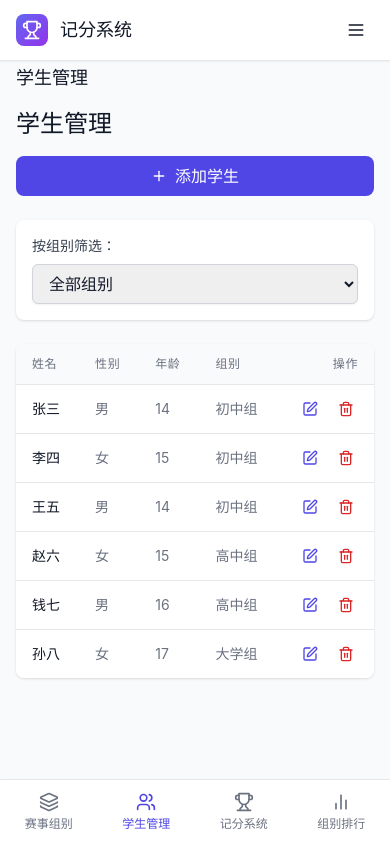
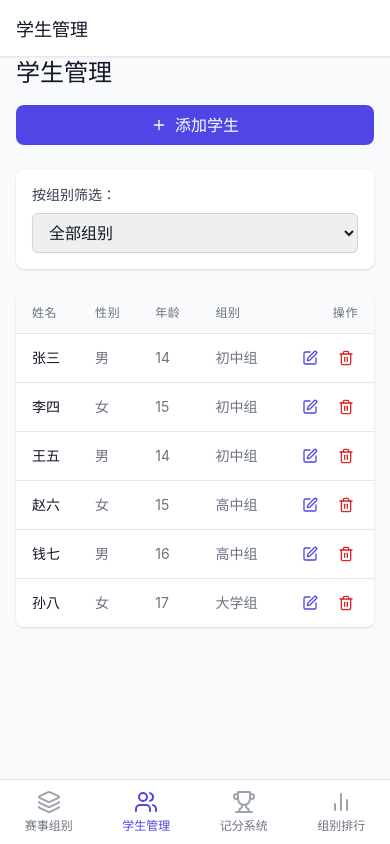
Before and after one commit to yunque-dada/scoring-system, a React (Vite) app: page /scoring-system/students in a window 390 px wide. Built offline with nearby package versions, Linux system fonts and the light colour scheme.

Commit message:
fix: 修复移动端导航栏卡住问题，添加防抖，简化界面

```diff
--- a/src/components/Layout.tsx
+++ b/src/components/Layout.tsx
@@ -1,10 +1,10 @@
-import React, { useState } from 'react';
+import React, { useState, useCallback } from 'react';
 import { Link, useLocation } from 'react-router-dom';
-import { Users, Trophy, BarChart2, Layers, Menu, X } from 'lucide-react';
+import { Users, Trophy, BarChart2, Layers } from 'lucide-react';
 
 const Layout: React.FC<{ children: React.ReactNode }> = ({ children }) => {
   const location = useLocation();
-  const [isMobileMenuOpen, setIsMobileMenuOpen] = useState(false);
+  const [isNavigating, setIsNavigating] = useState(false);
 
   const navItems = [
     { path: '/groups', icon: Layers, label: '赛事组别' },
@@ -13,29 +13,21 @@ const Layout: React.FC<{ children: React.ReactNode }> = ({ children }) => {
     { path: '/ranking', icon: BarChart2, label: '组别排行' },
   ];
 
+  const handleNavClick = useCallback((e: React.MouseEvent, path: string) => {
+    if (isNavigating || location.pathname === path) {
+      e.preventDefault();
+      return;
+    }
+    setIsNavigating(true);
+    setTimeout(() => {
+      setIsNavigating(false);
+    }, 300);
+  }, [isNavigating, location.pathname]);
+
   return (
-    <div className="flex h-screen">
-      {/* 移动端顶部栏 */}
-      <div className="lg:hidden fixed top-0 left-0 right-0 z-50 bg-white shadow-sm border-b border-gray-200">
-        <div className="flex items-center justify-between px-4 py-3">
-          <div className="flex items-center space-x-3">
-            <div className="w-8 h-8 rounded-lg bg-gradient-to-br from-indigo-500 to-purple-600 flex items-center justify-center">
-              <Trophy className="w-5 h-5 text-white" />
-            </div>
-            <span className="text-lg font-bold text-gray-900">记分系统</span>
-          </div>
-          <button
-            onClick={() => setIsMobileMenuOpen(!isMobileMenuOpen)}
-            className="p-2 rounded-lg hover:bg-gray-100 transition-colors"
-          >
-            {isMobileMenuOpen ? <X className="w-5 h-5" /> : <Menu className="w-5 h-5" />}
-          </button>
-        </div>
-      </div>
-
+    <div className="flex h-screen bg-gray-50">
       {/* 桌面端侧边栏 */}
       <div className="hidden lg:flex fixed left-0 top-0 bottom-0 w-64 sm:w-72 bg-white shadow-md border-r border-gray-200">
-        {/* Logo区域 */}
         <div className="p-4 sm:p-6 border-b border-gray-200">
           <div className="flex items-center space-x-3 sm:space-x-4">
             <div className="w-10 sm:w-12 h-10 sm:h-12 rounded-xl bg-gradient-to-br from-indigo-500 to-purple-600 flex items-center justify-center">
@@ -48,7 +40,6 @@ const Layout: React.FC<{ children: React.ReactNode }> = ({ children }) => {
           </div>
         </div>
 
-        {/* 导航菜单 */}
         <nav className="p-3 sm:p-4 flex-1">
           <ul className="space-y-1 sm:space-y-2">
             {navItems.map((item) => {
@@ -59,7 +50,8 @@ const Layout: React.FC<{ children: React.ReactNode }> = ({ children }) => {
                 <li key={item.path}>
                   <Link
                     to={item.path}
-                    className={`group relative flex items-center px-4 sm:px-5 py-2 sm:py-3 rounded-lg sm:rounded-xl transition-all duration-300 overflow-hidden ${isActive ? 'bg-gradient-to-r from-indigo-500 to-purple-600 text-white' : 'hover:bg-gray-100'}`}
+                    onClick={(e) => handleNavClick(e, item.path)}
+                    className={`group relative flex items-center px-4 sm:px-5 py-2 sm:py-3 rounded-lg sm:rounded-xl transition-all duration-200 overflow-hidden ${isActive ? 'bg-gradient-to-r from-indigo-500 to-purple-600 text-white' : 'hover:bg-gray-100'}`}
                   >
                     <Icon className={`w-4 sm:w-5 h-4 sm:h-5 mr-3 sm:mr-4 transition-colors ${isActive ? 'text-white' : 'text-gray-500 group-hover:text-indigo-500'}`} />
                     <span className={`font-medium transition-colors ${isActive ? 'text-white' : 'text-gray-700 group-hover:text-gray-900'}`}>
@@ -74,60 +66,7 @@ const Layout: React.FC<{ children: React.ReactNode }> = ({ children }) => {
             })}
           </ul>
         </nav>
-
-        {/* 底部装饰 */}
-        <div className="absolute bottom-4 sm:bottom-8 left-3 sm:left-6 right-3 sm:right-6">
-          <div className="bg-gradient-to-r from-indigo-50 to-purple-50 rounded-lg sm:rounded-xl p-3 sm:p-4 border border-indigo-100">
-            <div className="flex items-center space-x-2 sm:space-x-3 mb-2">
-              <div className="w-6 sm:w-8 h-6 sm:h-8 rounded-lg bg-gradient-to-br from-indigo-500 to-purple-600 flex items-center justify-center">
-                <Trophy className="w-3 sm:w-4 h-3 sm:h-4 text-white" />
-              </div>
-              <span className="font-semibold text-indigo-700">准备好了吗？</span>
-            </div>
-            <p className="text-xs sm:text-sm text-gray-600">开始管理你的比赛记分吧！</p>
-          </div>
-        </div>
       </div>
-
-      {/* 移动端侧边栏 */}
-      {isMobileMenuOpen && (
-        <div className="lg:hidden fixed inset-0 z-40">
-          <div className="absolute inset-0 bg-black/50" onClick={() => setIsMobileMenuOpen(false)} />
-          <div className="absolute left-0 top-0 bottom-0 w-72 bg-white shadow-lg">
-            <div className="p-6">
-              <div className="flex items-center space-x-4 mb-8">
-                <div className="w-12 h-12 rounded-xl bg-gradient-to-br from-indigo-500 to-purple-600 flex items-center justify-center">
-                  <Trophy className="w-7 h-7 text-white" />
-                </div>
-                <div>
-                  <h1 className="text-xl font-bold text-gray-900">记分系统</h1>
-                  <p className="text-xs text-gray-500">Scoring System</p>
-                </div>
-              </div>
-              <nav className="space-y-2">
-                {navItems.map((item) => {
-                  const Icon = item.icon;
-                  const isActive = location.pathname === item.path;
-
-                  return (
-                    <Link
-                      key={item.path}
-                      to={item.path}
-                      onClick={() => setIsMobileMenuOpen(false)}
-                      className={`group flex items-center px-5 py-3 rounded-xl transition-all duration-300 ${isActive ? 'bg-gradient-to-r from-indigo-500 to-purple-600 text-white' : 'hover:bg-gray-100'}`}
-                    >
-                      <Icon className={`w-5 h-5 mr-4 ${isActive ? 'text-white' : 'text-gray-500 group-hover:text-indigo-500'}`} />
-                      <span className={`font-medium ${isActive ? 'text-white' : 'text-gray-700 group-hover:text-gray-900'}`}>
-                        {item.label}
-                      </span>
-                    </Link>
-                  );
-                })}
-              </nav>
-            </div>
-          </div>
-        </div>
-      )}
 
       {/* 主内容区域 */}
       <div className="lg:ml-64 sm:lg:ml-72 flex-1 flex flex-col overflow-hidden">
@@ -140,40 +79,32 @@ const Layout: React.FC<{ children: React.ReactNode }> = ({ children }) => {
                   {navItems.find(item => item.path === location.pathname)?.label || '首页'}
                 </h2>
                 <p className="text-xs sm:text-sm text-gray-500 mt-1">
-                  {location.pathname === '/' && '查看比赛的整体统计和概览'}
                   {location.pathname === '/groups' && '管理和创建不同的比赛组别'}
                   {location.pathname === '/students' && '管理参赛学生的信息'}
                   {location.pathname === '/scoring' && '为学生进行实时记分'}
                   {location.pathname === '/ranking' && '查看各组别的排名情况'}
                 </p>
               </div>
-              <div className="flex items-center space-x-3 sm:space-x-4">
-                <div className="w-8 sm:w-10 h-8 sm:h-10 rounded-full bg-gradient-to-br from-indigo-500 to-purple-600 flex items-center justify-center">
-                  <span className="font-bold text-white text-xs sm:text-sm">管</span>
-                </div>
-              </div>
             </div>
           </div>
         </div>
 
         {/* 移动端标题 */}
-        <div className="lg:hidden px-4 py-4 pt-16">
-          <h2 className="text-lg sm:text-xl font-semibold text-gray-900">
+        <div className="lg:hidden px-4 py-3 pt-4 bg-white shadow-sm border-b border-gray-200 sticky top-0 z-30">
+          <h2 className="text-lg font-semibold text-gray-900">
             {navItems.find(item => item.path === location.pathname)?.label || '首页'}
           </h2>
         </div>
 
         {/* 内容区域 */}
-        <div className="flex-1 overflow-auto pb-16">
+        <div className="flex-1 overflow-auto pb-20">
           <div className="container mx-auto p-4 sm:p-6 lg:p-8">
-            <div className="fade-in">
-              {children}
-            </div>
+            {children}
           </div>
         </div>
 
         {/* 移动端底部导航栏 */}
-        <div className="lg:hidden fixed bottom-0 left-0 right-0 z-50 bg-white shadow-md border-t border-gray-200">
+        <div className="lg:hidden fixed bottom-0 left-0 right-0 z-50 bg-white shadow-lg border-t border-gray-200">
           <div className="flex justify-around items-center h-16">
             {navItems.map((item) => {
               const Icon = item.icon;
@@ -183,10 +114,11 @@ const Layout: React.FC<{ children: React.ReactNode }> = ({ children }) => {
                 <Link
                   key={item.path}
                   to={item.path}
-                  className={`flex flex-col items-center justify-center px-4 py-2 transition-all duration-300 ${isActive ? 'text-indigo-600' : 'text-gray-500'}`}
+                  onClick={(e) => handleNavClick(e, item.path)}
+                  className={`flex flex-col items-center justify-center px-3 py-2 transition-all duration-200 ${isActive ? 'text-indigo-600' : 'text-gray-500'}`}
                 >
-                  <Icon className={`w-5 h-5 mb-1 ${isActive ? 'text-indigo-600' : 'text-gray-500'}`} />
-                  <span className={`text-xs font-medium ${isActive ? 'text-indigo-600' : 'text-gray-500'}`}>
+                  <Icon className={`w-6 h-6 mb-1 ${isActive ? 'text-indigo-600' : 'text-gray-400'}`} />
+                  <span className={`text-xs font-medium ${isActive ? 'text-indigo-600 font-semibold' : 'text-gray-500'}`}>
                     {item.label}
                   </span>
                 </Link>
```
Also changed, not shown: 8 other files (tests, documents, lock files or other folders).
